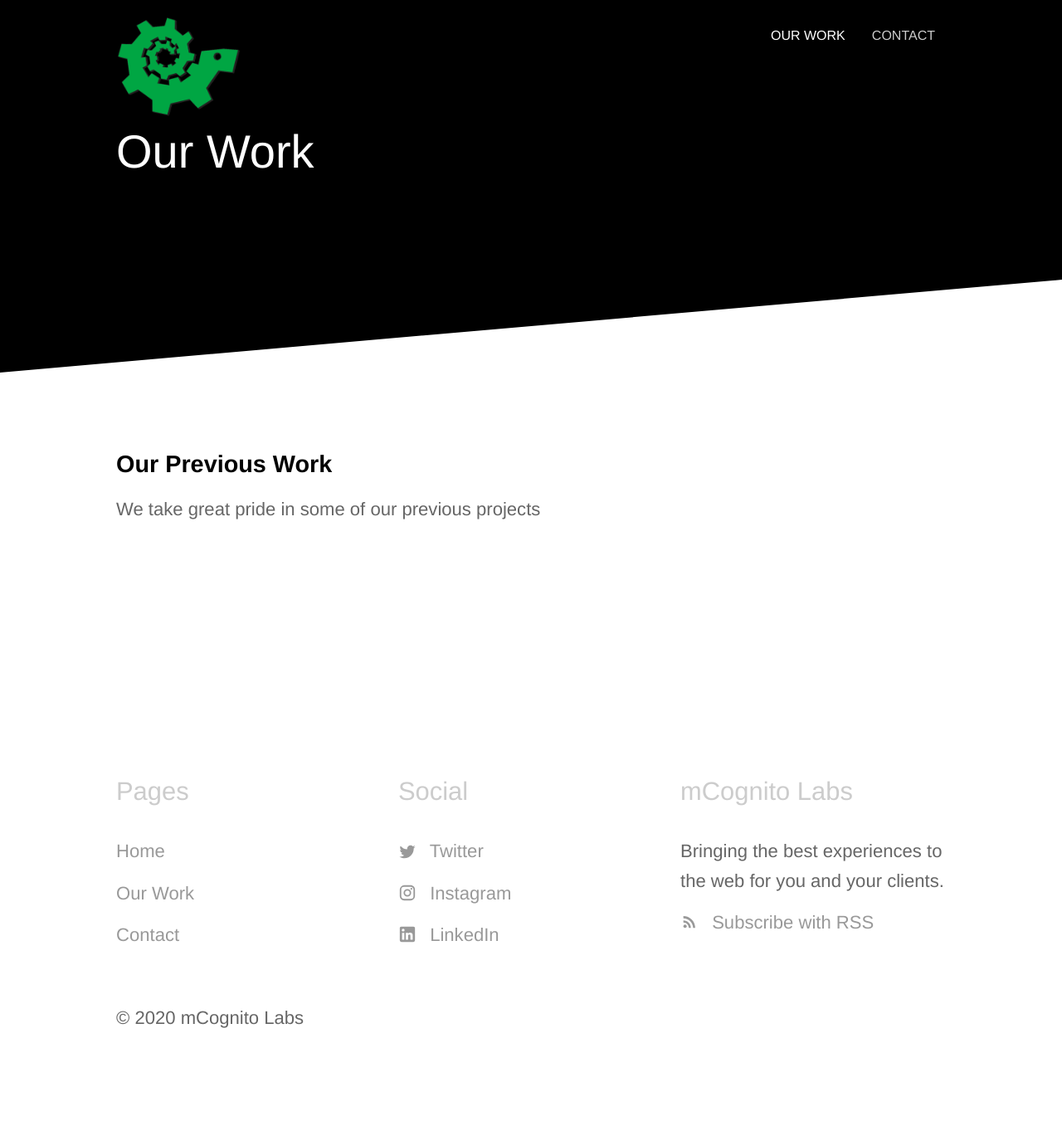
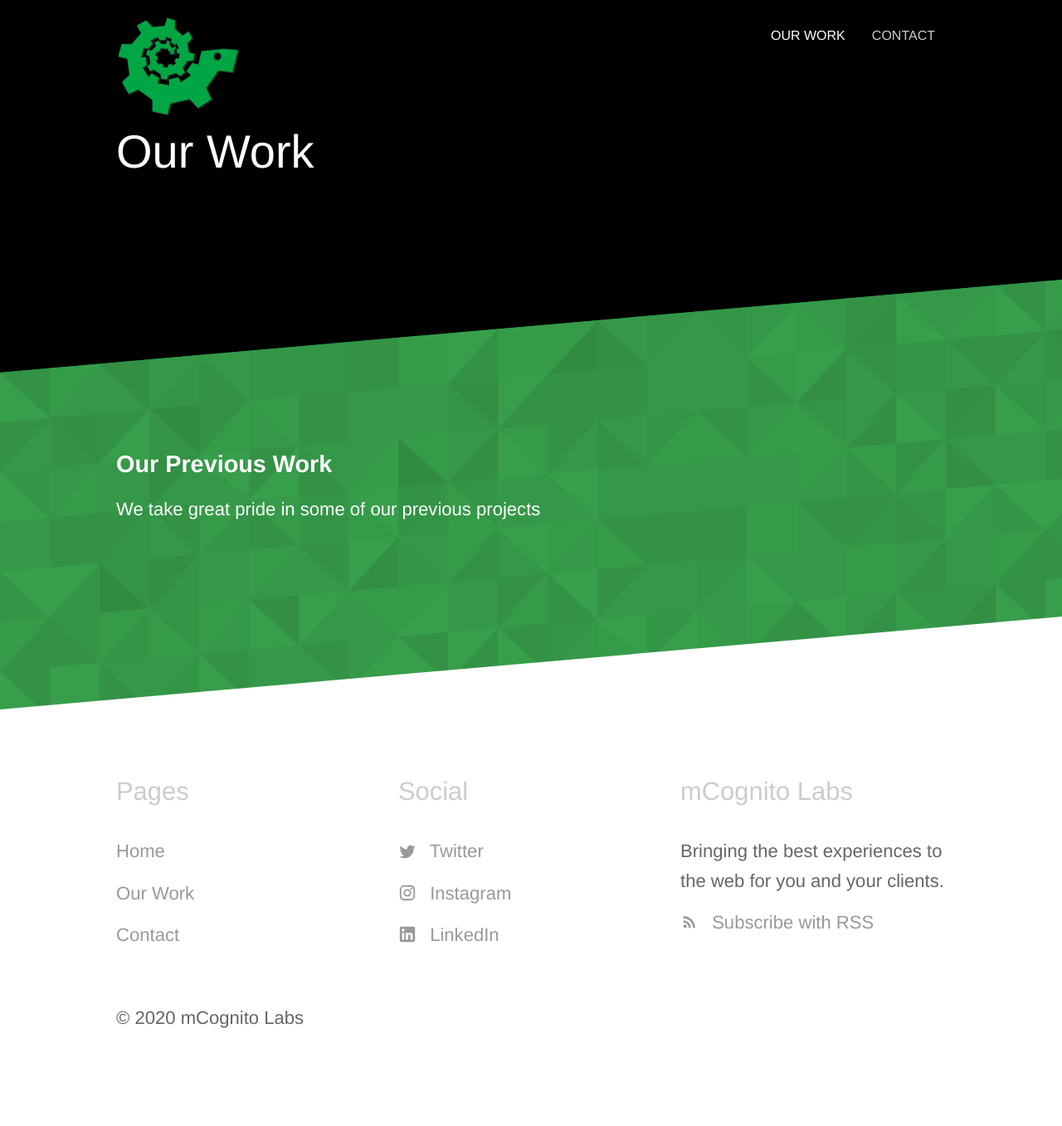
Before and after one commit to mCognitoLabs/mcognito.com, a Jekyll site: the page built from about.html, in a window 1280 px wide. Shown: the whole page at 83% size. Built offline with Jekyll 4.4.1, drawn with Linux system fonts in a browser that asks for light colours.

Commit message:
Update about.html

```diff
--- a/about.html
+++ b/about.html
@@ -7,7 +7,7 @@ subtitle:
 
 
 
-<section class="diagonal alternative">
+<section class="diagonal patterned">
 	<div class="container halves">
 		<div>
 			<h3 class="editable">Our Previous Work</h3>
```
